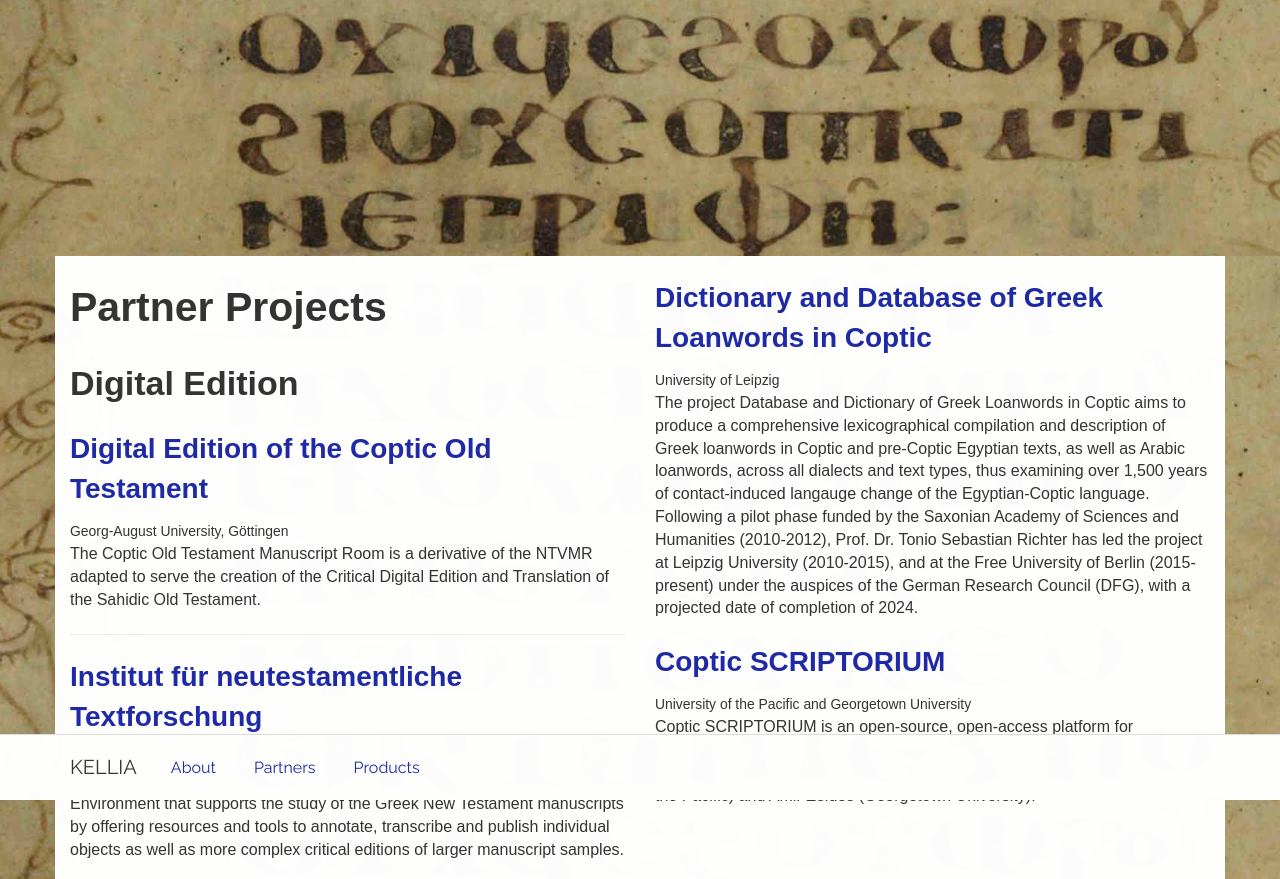
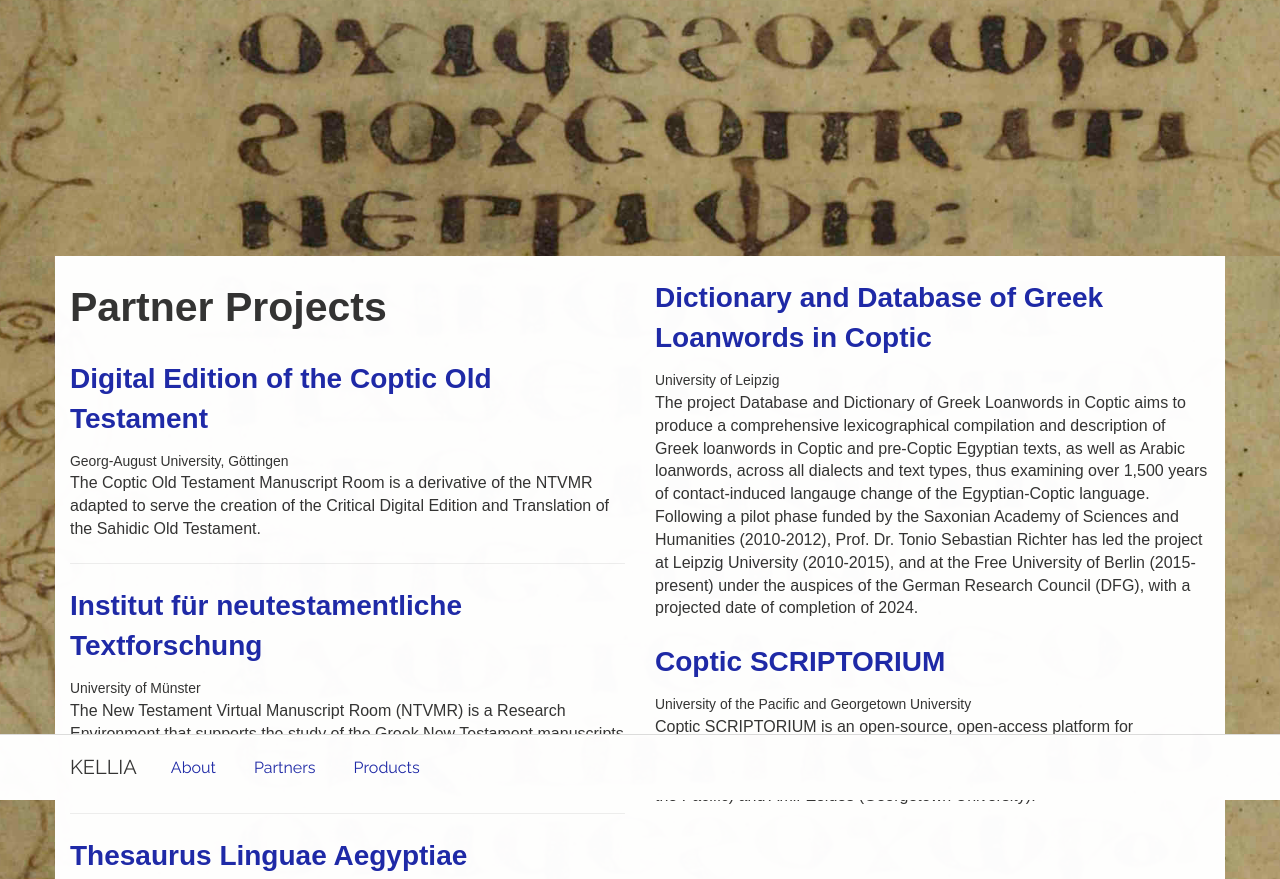
Before and after one commit to KELLIA/kellia.github.io, a plain HTML site: page partners.html in a window 1280 px wide. Shown: the top 879 px of the page. Drawn offline with Linux system fonts and the light colour scheme.

Commit message:
Update partners.html
Small change for test

```diff
--- a/partners.html
+++ b/partners.html
@@ -68,7 +68,6 @@
         <div class="row">
             <div class="col-md-6 col-sm-12">
                 <h1>Partner Projects</h1>
-                <h2>Digital Edition</h2>
                     <h3><a href="http://coptot.manuscriptroom.com/">Digital Edition of the Coptic Old Testament</a></h3>
                     <small>
                     Georg-August University, Göttingen</small>
```
